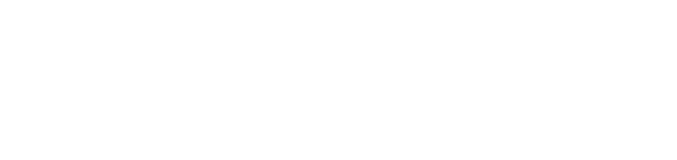
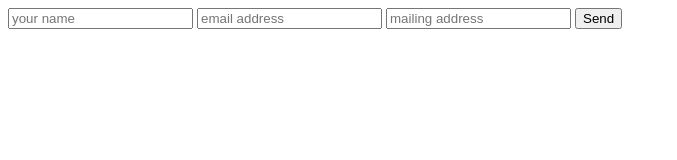
Before and after one commit to mermaid-from-space/NFT_UTILITY_FORM, a plain HTML site: page index.html in a window 1280 px wide. Shown: the whole page, without its empty margins (0-677 px from the left). Drawn offline with Linux system fonts and the light colour scheme.

Commit message:
form submit

```diff
--- a/index.html
+++ b/index.html
@@ -7,6 +7,12 @@
     <title>Utility Claim Form</title>
 </head>
 <body>
-
+    <form action="https://formsubmit.co/mermaidfromspace@gmail.com" method="POST">
+        <input type="text" name="name" placeholder="your name" required>
+        <!-- <input type="hidden" name="_next" value="https://yourdomain.co/thanks.html"> -->
+        <input type="email" name="email" placeholder="email address" required>
+        <input type="address" name="address" placeholder="mailing address">
+        <button type="submit">Send</button>
+   </form>
 </body>
 </html>
```
